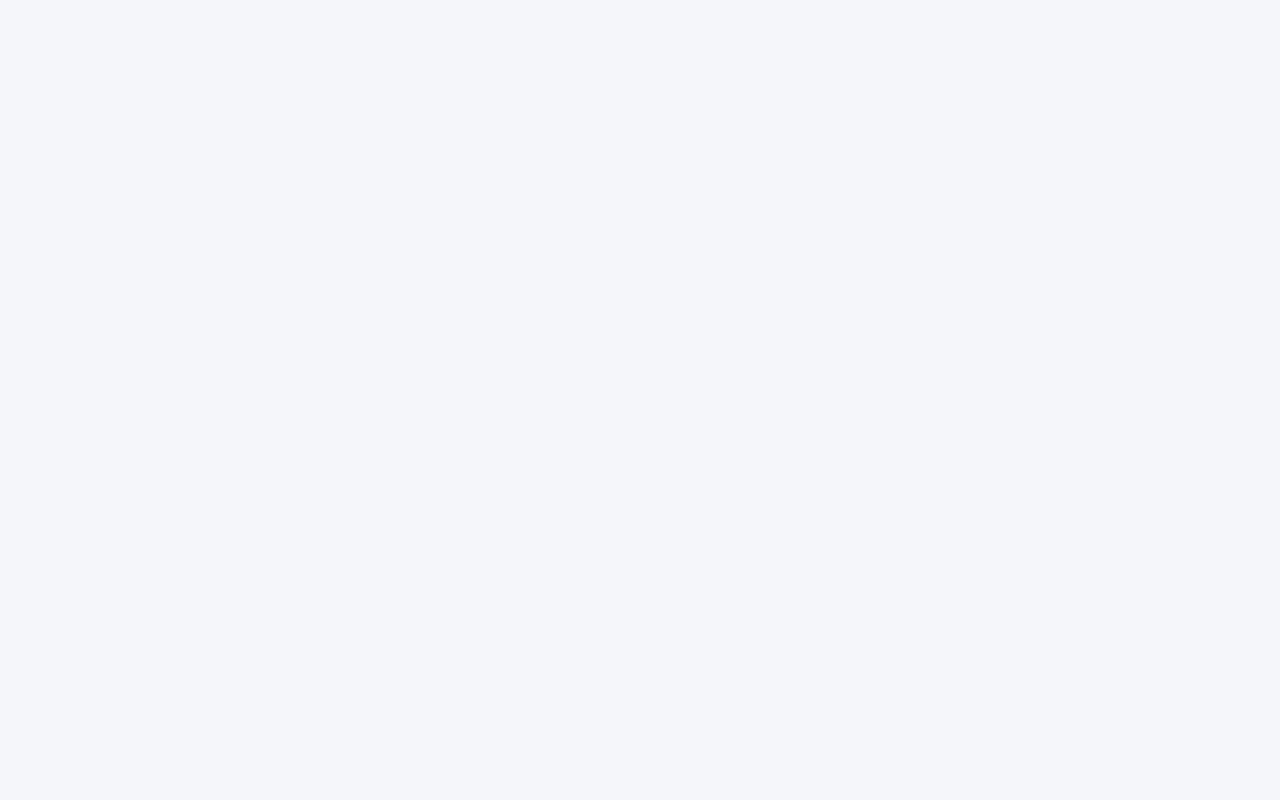
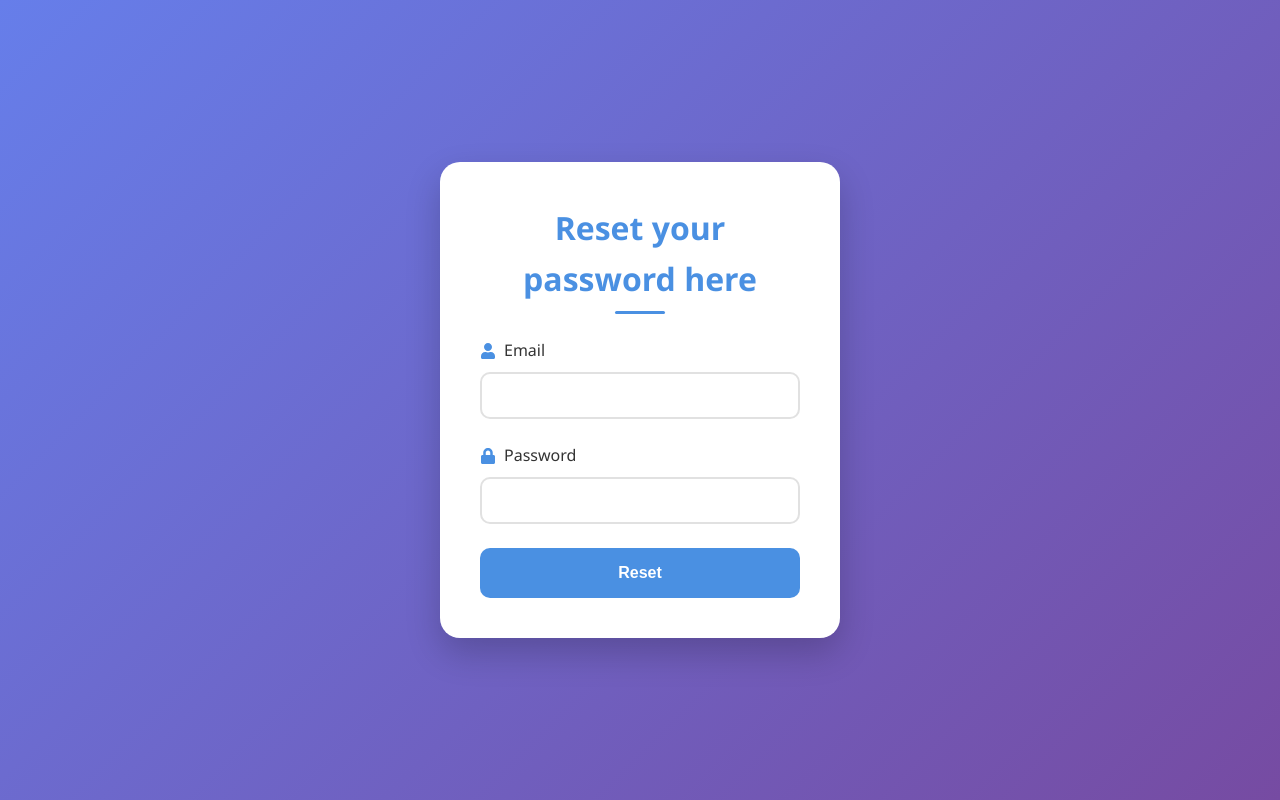
Before and after one commit to VuyyuruSrujan/TodoList, a React (Vite) app in the folder frontend/: page /ResetPassword in a window 1280 px wide. Before the commit this address had no page. Built offline with nearby package versions, Linux system fonts and the light colour scheme.

Commit message:
updating new password

```diff
--- a/frontend/src/App.jsx
+++ b/frontend/src/App.jsx
@@ -4,7 +4,7 @@ import { ToastContainer } from 'react-toastify';
 import 'react-toastify/dist/ReactToastify.css';
 import Login from './Login/Login';
 import ForgotPassword from './ForgotPassword/ForgotPassword';
-
+import ResetPassword from './ResetPassword/ResetPassword';
 
 function App() {
 
@@ -16,6 +16,7 @@ function App() {
           <Route path="/" element={<Register />} />
           <Route path='/login' element={<Login />} />
           <Route path='/forgot' element={<ForgotPassword />} />
+          <Route path='/ResetPassword' element={<ResetPassword />} />
         </Routes>
       </Router>
     </>
--- a/frontend/src/ForgotPassword/ForgotPassword.jsx
+++ b/frontend/src/ForgotPassword/ForgotPassword.jsx
@@ -22,6 +22,7 @@ function ForgotPassword() {
                 if(result.status == 200){
                     console.log("sent succesfully",result.data.otp);
                     localStorage.setItem("local_otp",result.data.otp);
+                    localStorage.setItem("lmail",mail);
                     toast.success('OTP sent to your email!');
                     setShowOTP(true);
                 }else{
@@ -44,8 +45,9 @@ function ForgotPassword() {
     var local_otp = localStorage.getItem("local_otp");
     if(verifyotp){
         if(verifyotp == local_otp){
+            localStorage.removeItem("local_otp");
             toast.success("successfuly verified");
-            navigate('/login')
+            navigate('/ResetPassword',{replace:true})
         }
     }else{
         toast.warning("enter otp")
--- /dev/null
+++ b/frontend/src/ResetPassword/ResetPassword.jsx
@@ -0,0 +1,70 @@
+import { useState ,useEffect } from 'react';
+import { Link, useNavigate } from 'react-router-dom';
+import { toast } from 'react-toastify';
+import { FaUser, FaLock } from 'react-icons/fa';
+import axios from 'axios';
+
+export default function ResetPassword() {
+    const navigate = useNavigate();
+    const [password , setpassword] = useState("");
+    const [mail , setmail] = useState("");
+
+    useEffect(() =>{
+        var mail = localStorage.getItem("lmail");
+        setmail(mail);
+        console.log("mail",mail);
+    })
+    function handleSubmit(){
+        event.preventDefault();
+        if(mail){
+            if(password.length >=8){
+            console.log("lmail",mail);
+            axios.post('http://localhost:5001/reset_register',{mail , password})
+            .then(result =>{
+                if(result.data.message){
+                    toast.success("pasword reset successful");
+                    localStorage.removeItem("lmail")
+                    navigate('/login');
+                }else{
+                    toast.warning("user not found");
+                }
+            })
+            .catch(err=>{
+                console.log(err);
+            })
+        }else{
+            toast.warning("password must be 8 letters")
+        }
+    }
+
+    }
+  return (
+    <div>
+      <div className="auth-container">
+      <form className="auth-form" onSubmit={handleSubmit}>
+        <h2>Reset your password here</h2>
+        <div className="form-group">
+          <label><FaUser /> Email</label>
+          <input
+            type="email"
+            name="email"
+            value={mail}
+            required
+            readOnly
+          />
+        </div>
+        <div className="form-group">
+          <label><FaLock /> Password</label>
+          <input
+            type="password"
+            name="password"
+            onChange={(e)=>setpassword(e.target.value)}
+            required
+          />
+        </div>
+        <button type="submit" className="btn">Reset</button>
+      </form>
+    </div>
+    </div>
+  )
+}
```
Also changed, not shown: 1 other file (tests, documents, lock files or other folders).
